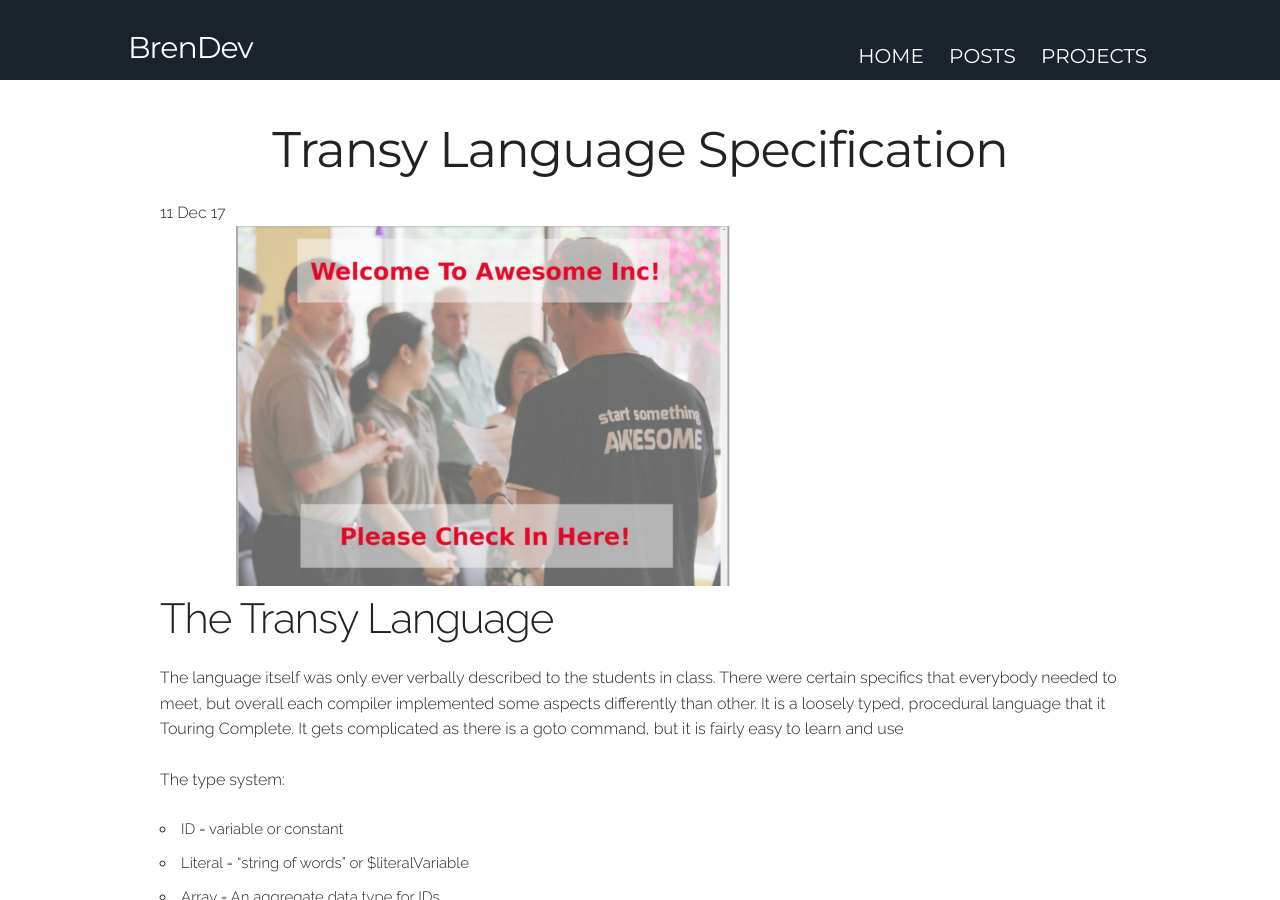
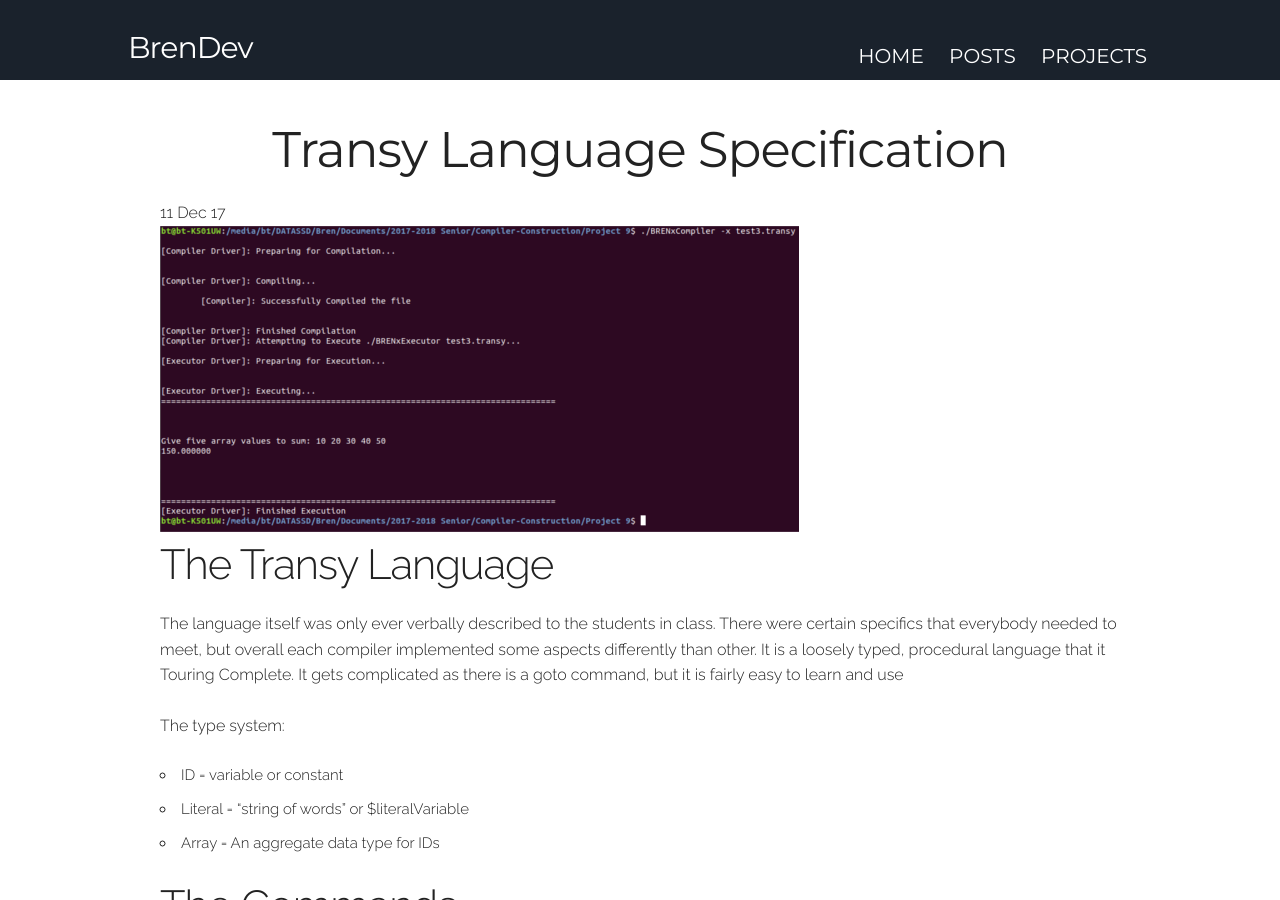
Before and after one commit to brenthompson2/brenthompson2.github.io, a Jekyll site: the page built from _posts/projects/2017-12-11-transy-language-spec.markdown, in a window 1280 px wide and 900 px high. Built offline with Jekyll 4.4.1, drawn with Linux system fonts in a browser that asks for light colours; nearby versions of some CDN libraries.

Commit message:
Uploaded Image

```diff
--- a/_posts/projects/2017-12-11-transy-compiler-executor.markdown
+++ b/_posts/projects/2017-12-11-transy-compiler-executor.markdown
@@ -6,8 +6,8 @@ date:   2017-12-11 7:00:00 -0400
 permalink: /transy-compiler-executor
 categories: C++
 excerpt: The Transy Language Compiler and Executor was created for the Compiler Construction course during the fall of 2017 at Transylvania University
-image: /assets/img/project-images/awesome-checkin/checkin-screensaver.png
-imageAlt: Ionic Logo
+image: /assets/img/project-images/transy-compiler-executor.png
+imageAlt: Console During Use
 ---
 
 ## The Transy Language
--- a/_posts/projects/2017-12-11-transy-language-spec.markdown
+++ b/_posts/projects/2017-12-11-transy-language-spec.markdown
@@ -6,8 +6,8 @@ date:   2017-12-11 7:00:00 -0400
 permalink: /transy-language-spec
 categories: C++
 excerpt: The Transy Language defined for the Compiler Construction course during the fall of 2017 at Transylvania University
-image: /assets/img/project-images/awesome-checkin/checkin-screensaver.png
-imageAlt: Ionic Logo
+image: /assets/img/project-images/transy-compiler-executor.png
+imageAlt: Console During Use
 ---
 
 ## The Transy Language
```
Also changed, not shown: assets/img/project-images/transy-compiler-executor.png (added).
